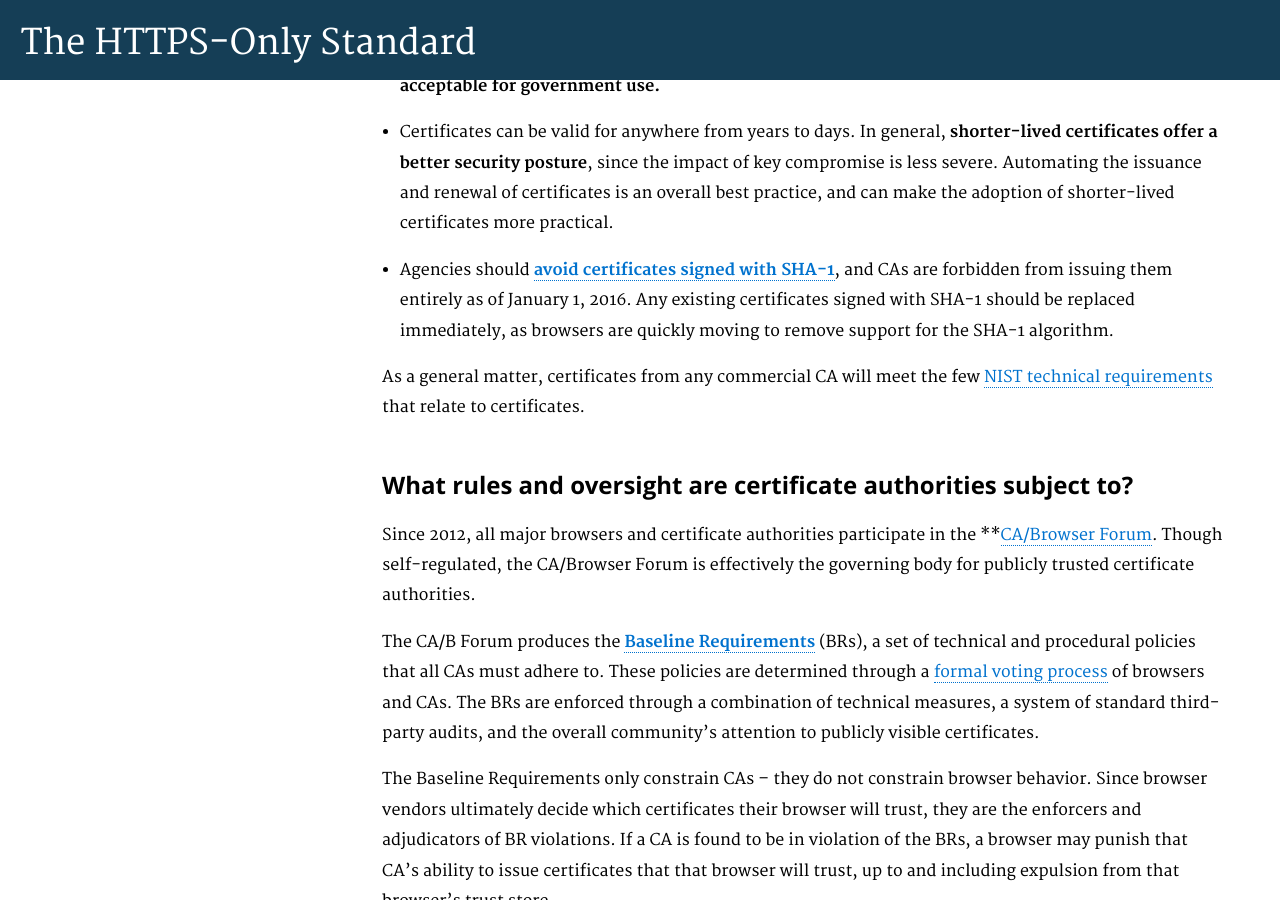
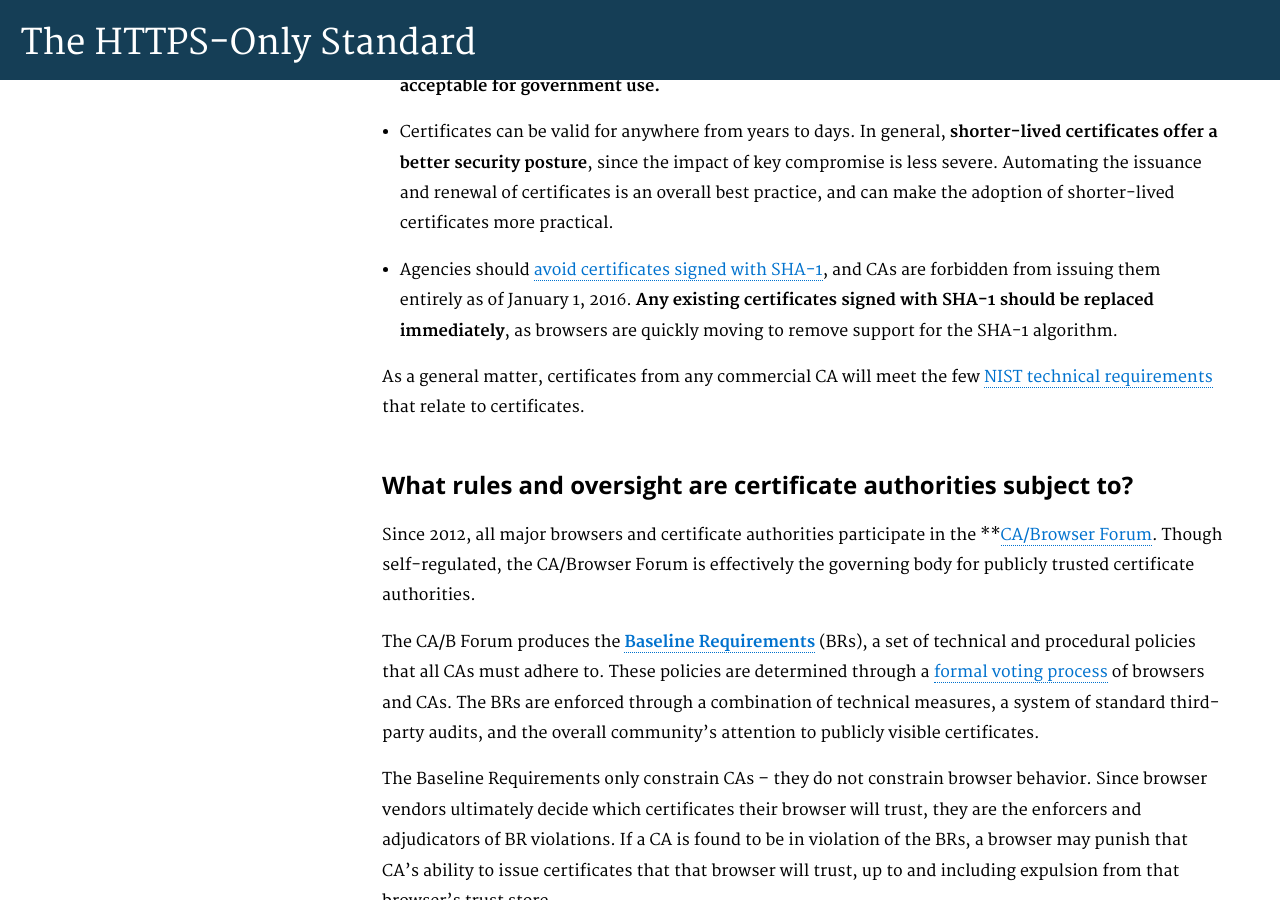
Before and after one commit to GSA/https, a Jekyll site: the page built from pages/certificates.md, in a window 1280 px wide and 900 px high, scrolled down 1486 px. Built offline with Jekyll 4.4.1, drawn with Linux system fonts in a browser that asks for light colours; Markdown is read by kramdown in place of the engine named in the settings.

Commit message:
emphasize the more problematic part of SHA-1

```diff
--- a/pages/certificates.md
+++ b/pages/certificates.md
@@ -42,7 +42,7 @@ In general:
 
 * Certificates can be valid for anywhere from years to days. In general, **shorter-lived certificates offer a better security posture**, since the impact of key compromise is less severe. Automating the issuance and renewal of certificates is an overall best practice, and can make the adoption of shorter-lived certificates more practical.
 
-* Agencies should **[avoid certificates signed with SHA-1](/technical-guidelines/#signature-algorithms)**, and CAs are forbidden from issuing them entirely as of January 1, 2016. Any existing certificates signed with SHA-1 should be replaced immediately, as browsers are quickly moving to remove support for the SHA-1 algorithm.
+* Agencies should [avoid certificates signed with SHA-1](/technical-guidelines/#signature-algorithms), and CAs are forbidden from issuing them entirely as of January 1, 2016. **Any existing certificates signed with SHA-1 should be replaced immediately**, as browsers are quickly moving to remove support for the SHA-1 algorithm.
 
 As a general matter, certificates from any commercial CA will meet the few [NIST technical requirements](http://nvlpubs.nist.gov/nistpubs/SpecialPublications/NIST.SP.800-52r1.pdf) that relate to certificates.
 
```
